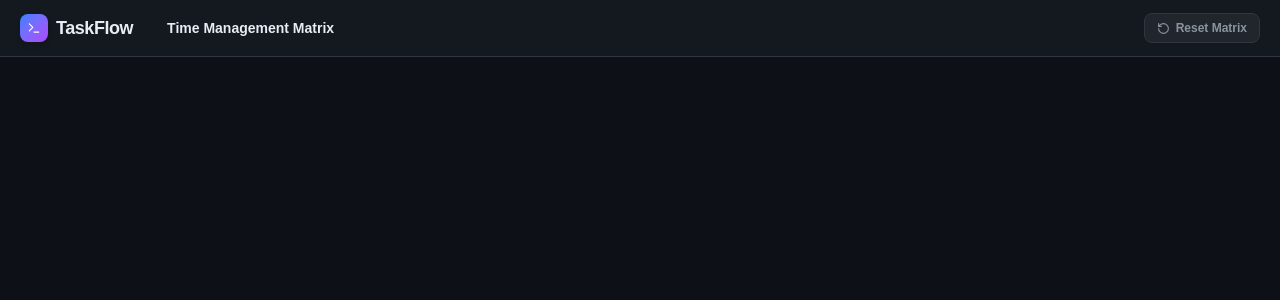
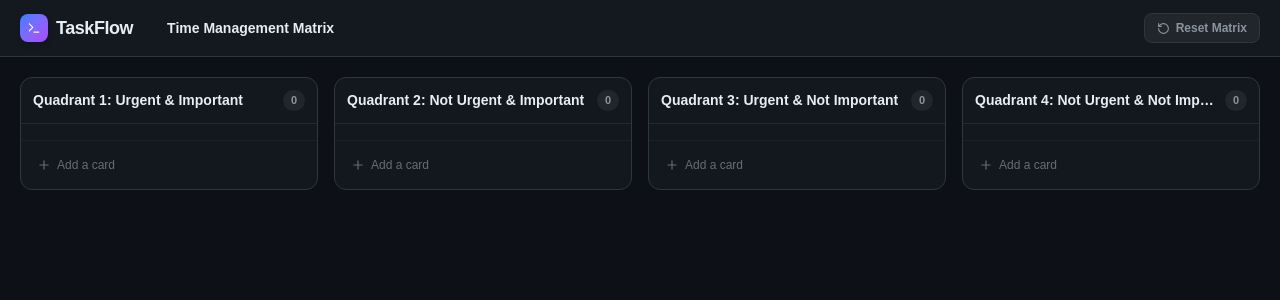
Before and after one commit to AsifHossain22/tasks-flow, a React (Vite) app: page / in a window 1280 px wide. Shown: the top 300 px of the page. Built offline with nearby package versions, Linux system fonts and the light colour scheme.

Commit message:
Created 'Quadrant Column'

```diff
--- a/package.json
+++ b/package.json
@@ -10,6 +10,7 @@
     "preview": "vite preview"
   },
   "dependencies": {
+    "@hello-pangea/dnd": "^18.0.1",
     "@tailwindcss/vite": "^4.3.0",
     "lucide-react": "^1.3.0",
     "react": "^19.2.6",
--- a/src/App.jsx
+++ b/src/App.jsx
@@ -1,6 +1,8 @@
 import React, { useEffect, useState } from 'react';
 import initialState from './data/initialState';
 import Navbar from './components/Navbar/Navbar';
+import { DragDropContext } from '@hello-pangea/dnd';
+import QuadrantColumn from './components/QuadrantColumn/QuadrantColumn';
 
 function App() {
   // GetFromLocalStorage
@@ -29,6 +31,47 @@ function App() {
       setActiveCardId(null);
     }
   };
+
+  // DragEnd
+  const onDragEnd = result => {
+    const { destination, source, draggableId } = result;
+    if (!destination) return;
+    if (
+      destination.droppableId === source.droppableId &&
+      destination.index === source.index
+    )
+      return;
+
+    setState(prev => {
+      const sourceList = prev.lists[source.droppableId];
+      const destList = prev.lists[destination.droppableId];
+
+      const sourceCardIds = [...sourceList.cardIds];
+      sourceCardIds.splice(source.index, 1);
+
+      if (source.droppableId === destination.droppableId) {
+        sourceCardIds.splice(destination.index, 0, draggableId);
+        return {
+          ...prev,
+          lists: {
+            ...prev.lists,
+            [source.droppableId]: { ...sourceList, cardIds: sourceCardIds },
+          },
+        };
+      } else {
+        const destCardIds = [...destList.cardIds];
+        destCardIds.splice(destination.index, 0, draggableId);
+        return {
+          ...prev,
+          lists: {
+            ...prev.lists,
+            [source.droppableId]: { ...sourceList, cardIds: sourceCardIds },
+            [destination.droppableId]: { ...destList, cardIds: destCardIds },
+          },
+        };
+      }
+    });
+  };
   return (
     <div className="min-h-screen bg-(--bg) text-(--text1) flex flex-col select-none">
       {/* Navbar */}
@@ -39,7 +82,20 @@ function App() {
       />
 
       {/* Main */}
-      <main></main>
+      <main className="p-5 flex-1 overflow-x-auto">
+        <DragDropContext onDragEnd={onDragEnd}>
+          <div className="grid grid-cols-1 md:grid-cols-2 lg:grid-cols-4 gap-4 items-start max-w-7xl mx-auto">
+            {state.listOrder.map(listId => (
+              <QuadrantColumn
+                key={listId}
+                list={state.lists[listId]}
+                cards={state.cards}
+                onOpenModal={setActiveCardId}
+              />
+            ))}
+          </div>
+        </DragDropContext>
+      </main>
     </div>
   );
 }
--- /dev/null
+++ b/src/components/QuadrantColumn/QuadrantColumn.jsx
@@ -0,0 +1,160 @@
+import React, { useState } from 'react';
+import { Droppable, Draggable } from '@hello-pangea/dnd';
+import { Plus, X, Trash2, CheckSquare, Calendar, FileText } from 'lucide-react';
+
+function QuadrantColumn({ list, cards, onAddCard, onDeleteCard, onOpenModal }) {
+  const [isAdding, setIsAdding] = useState(false);
+  const [inputTitle, setInputTitle] = useState('');
+
+  const handleFormSubmit = e => {
+    e.preventDefault();
+    if (!inputTitle.trim()) return;
+    onAddCard(list.id, inputTitle.trim());
+    setInputTitle('');
+    setIsAdding(false);
+  };
+  return (
+    <div className="bg-(--bg2)/85 border border-(--border) rounded-xl flex flex-col max-h-[calc(100vh-100px)] backdrop-blur-md">
+      {/* ListHeader */}
+      <div className="p-3 flex items-center justify-between border-b border-(--border)/60">
+        <h3 className="font-bold text-xs md:text-sm truncate pr-2">
+          {list.title}
+        </h3>
+        <span className="text-[11px] font-bold bg-(--bg4) px-2 py-0.5 rounded-full text-(--text2)">
+          {list.cardIds.length}
+        </span>
+      </div>
+
+      {/* DroppableDropZoneContainer */}
+      <Droppable droppableId={list.id}>
+        {provided => (
+          <div
+            ref={provided.innerRef}
+            {...provided.droppableProps}
+            className="p-2 overflow-y-auto flex-1 flex flex-col gap-2 min-h-1"
+          >
+            {list.cardIds.map((id, index) => {
+              const card = cards[id];
+              if (!card) return null;
+
+              const checkTotal = card.checklist?.length || 0;
+              const checkDone = card.checklist?.filter(i => i.done).length || 0;
+
+              return (
+                <Draggable key={card.id} draggableId={card.id} index={index}>
+                  {(provided, snapshot) => (
+                    <div
+                      ref={provided.innerRef}
+                      {...provided.draggableProps}
+                      {...provided.dragHandleProps}
+                      onClick={() => onOpenModal(card.id)}
+                      className={`bg-[#1a2332] border border-(--border)/80 rounded-lg group hover:border-blue-500/40 hover:bg-[#1e2b3e] transition-all duration-150 cursor-grab active:cursor-grabbing relative overflow-hidden animate-card-in ${
+                        snapshot.isDragging
+                          ? 'shadow-2xl border-blue-500 ring-2 ring-blue-500/20'
+                          : ''
+                      }`}
+                    >
+                      {card.coverColor && (
+                        <div
+                          className="h-2 w-full"
+                          style={{ backgroundColor: card.coverColor }}
+                        />
+                      )}
+
+                      <div className="p-3">
+                        <p className="text-sm font-medium leading-relaxed wrap-break-word pr-6">
+                          {card.title}
+                        </p>
+
+                        <div className="flex flex-wrap gap-2 mt-2">
+                          {card.description && (
+                            <FileText size={13} className="text-(--text3)" />
+                          )}
+                          {card.dueDate && (
+                            <span className="text-[10px] font-semibold flex items-center gap-1 px-1.5 py-0.5 rounded bg-amber-500/10 text-amber-500">
+                              <Calendar size={11} /> {card.dueDate}
+                            </span>
+                          )}
+                          {checkTotal > 0 && (
+                            <span
+                              className={`text-[10px] font-semibold flex items-center gap-1 px-1.5 py-0.5 rounded ${
+                                checkDone === checkTotal
+                                  ? 'bg-green-500/10 text-green-400'
+                                  : 'bg-(--bg4) text-(--text2)'
+                              }`}
+                            >
+                              <CheckSquare size={11} /> {checkDone}/{checkTotal}
+                            </span>
+                          )}
+                        </div>
+                      </div>
+
+                      <button
+                        onClick={e => {
+                          e.stopPropagation();
+                          onDeleteCard(card.id, list.id);
+                        }}
+                        className="absolute top-2 right-2 p-1 text-(--text3) hover:text-red-400 bg-(--bg2)/80 rounded border border-(--border)/50 opacity-0 group-hover:opacity-100 transition-all duration-150"
+                      >
+                        <Trash2 size={12} />
+                      </button>
+                    </div>
+                  )}
+                </Draggable>
+              );
+            })}
+            {provided.placeholder}
+          </div>
+        )}
+      </Droppable>
+
+      {/* Inline Form Add-Actions Wrapper */}
+      <div className="p-2 border-t border-(--border)/30">
+        {!isAdding ? (
+          <button
+            onClick={() => setIsAdding(true)}
+            className="w-full flex items-center gap-1.5 p-2 text-xs text-(--text3) hover:bg-white/5 hover:text-(--text1) rounded-lg transition-all"
+          >
+            <Plus size={14} /> Add a card
+          </button>
+        ) : (
+          <form onSubmit={handleFormSubmit} className="flex flex-col gap-2">
+            <textarea
+              className="w-full bg-[#1a2332] border border-blue-500 rounded-lg text-xs p-2 text-(--text1) outline-none resize-none h-16 focus:ring-2 focus:ring-blue-500/20"
+              placeholder="Enter details for this task..."
+              value={inputTitle}
+              onChange={e => setInputTitle(e.target.value)}
+              autoFocus
+              onKeyDown={e => {
+                if (e.key === 'Enter' && !e.shiftKey) {
+                  e.preventDefault();
+                  handleFormSubmit(e);
+                }
+              }}
+            />
+            <div className="flex gap-1.5">
+              <button
+                type="submit"
+                className="bg-blue-500 hover:bg-blue-600 text-white font-bold text-xs px-3 py-1.5 rounded-lg transition-all shadow-md"
+              >
+                Add card
+              </button>
+              <button
+                type="button"
+                onClick={() => {
+                  setIsAdding(false);
+                  setInputTitle('');
+                }}
+                className="text-(--text2) hover:bg-(--bg4) p-1.5 rounded-lg transition-all"
+              >
+                <X size={14} />
+              </button>
+            </div>
+          </form>
+        )}
+      </div>
+    </div>
+  );
+}
+
+export default QuadrantColumn;
```
Also changed, not shown: 1 other file (tests, documents, lock files or other folders).
